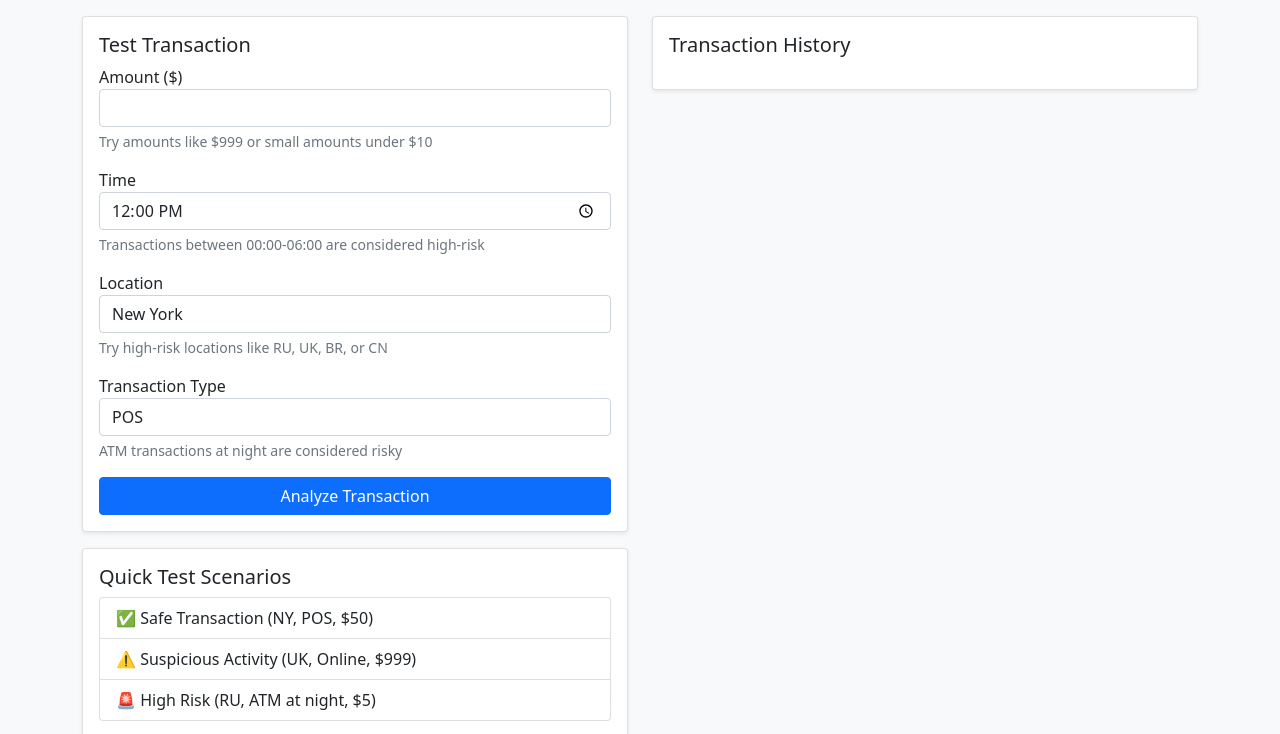
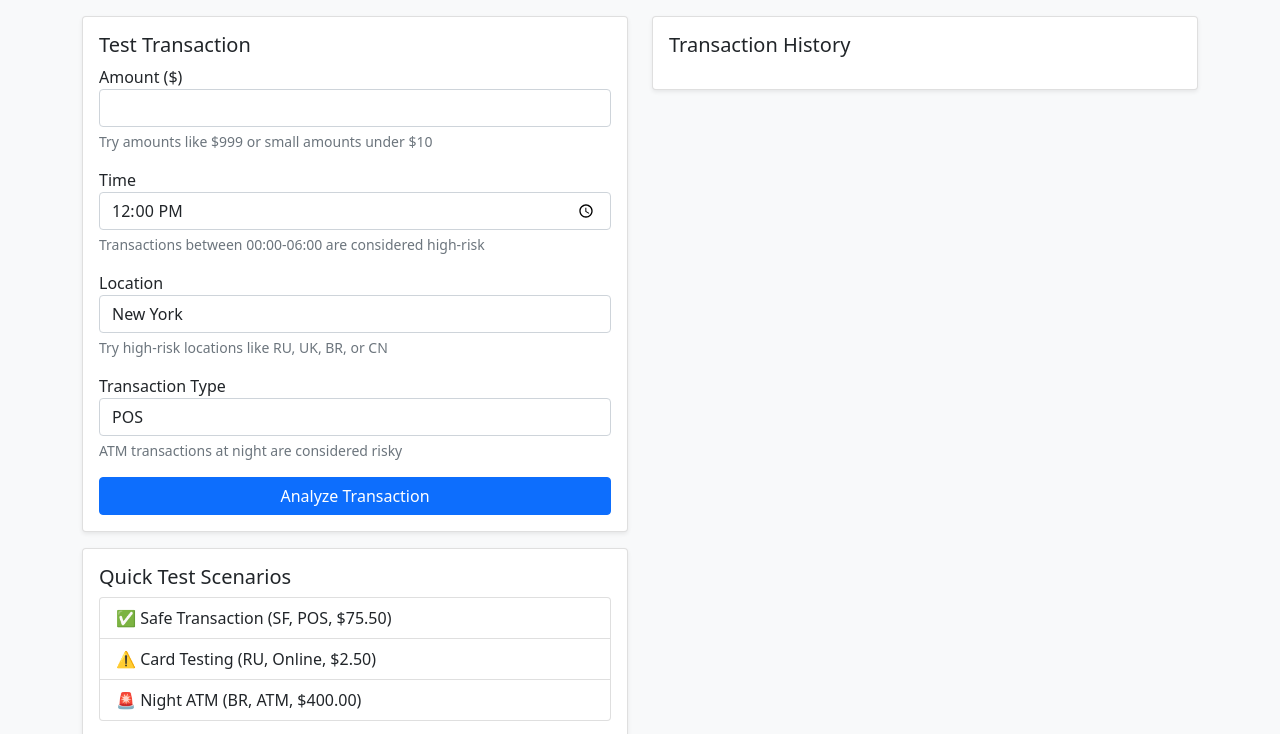
Before and after one commit to jandreanalytics/FraudDetectionModel, a plain HTML site: page index.html in a window 1280 px wide. Shown: the part 62-796 px from the top of the page. Drawn offline with nearby package versions, Linux system fonts and the light colour scheme.

Commit message:
Update index.html

```diff
--- a/index.html
+++ b/index.html
@@ -125,13 +125,13 @@
                         <h5 class="card-title">Quick Test Scenarios</h5>
                         <div class="list-group">
                             <button class="list-group-item list-group-item-action" onclick="loadScenario('safe')">
-                                ✅ Safe Transaction (NY, POS, $50)
+                                ✅ Safe Transaction (SF, POS, $75.50)
                             </button>
                             <button class="list-group-item list-group-item-action" onclick="loadScenario('suspicious')">
-                                ⚠️ Suspicious Activity (UK, Online, $999)
+                                ⚠️ Card Testing (RU, Online, $2.50)
                             </button>
                             <button class="list-group-item list-group-item-action" onclick="loadScenario('risky')">
-                                🚨 High Risk (RU, ATM at night, $5)
+                                🚨 Night ATM (BR, ATM, $400.00)
                             </button>
                         </div>
                         <div class="tips mt-3">
@@ -195,25 +195,28 @@
 
         const scenarios = {
             safe: {
-                amount: 50.00,         // Exact match for "NY, POS, $50"
-                location: 'NY',
+                amount: 75.50,
+                location: 'SF',
                 transaction_type: 'pos',
+                merchant_category: 'retail',
                 time: '14:30',
-                description: 'Safe Transaction (NY, POS, $50)'
+                description: 'Regular retail POS at daytime'
             },
             suspicious: {
-                amount: 999.00,        // Exact match for "UK, Online, $999"
-                location: 'UK',
+                amount: 2.50,
+                location: 'RU',
                 transaction_type: 'online',
+                merchant_category: 'online',
                 time: '03:15',
-                description: 'Suspicious Activity (UK, Online, $999)'
+                description: 'Card testing pattern (small amount, risky location)'
             },
             risky: {
-                amount: 5.00,          // Exact match for "RU, ATM at night, $5"
-                location: 'RU',
+                amount: 400.00,
+                location: 'BR',
                 transaction_type: 'atm',
-                time: '02:30',
-                description: 'High Risk (RU, ATM at night, $5)'
+                merchant_category: 'retail',
+                time: '02:00',
+                description: 'Suspicious ATM withdrawal at night'
             }
         };
 
```
